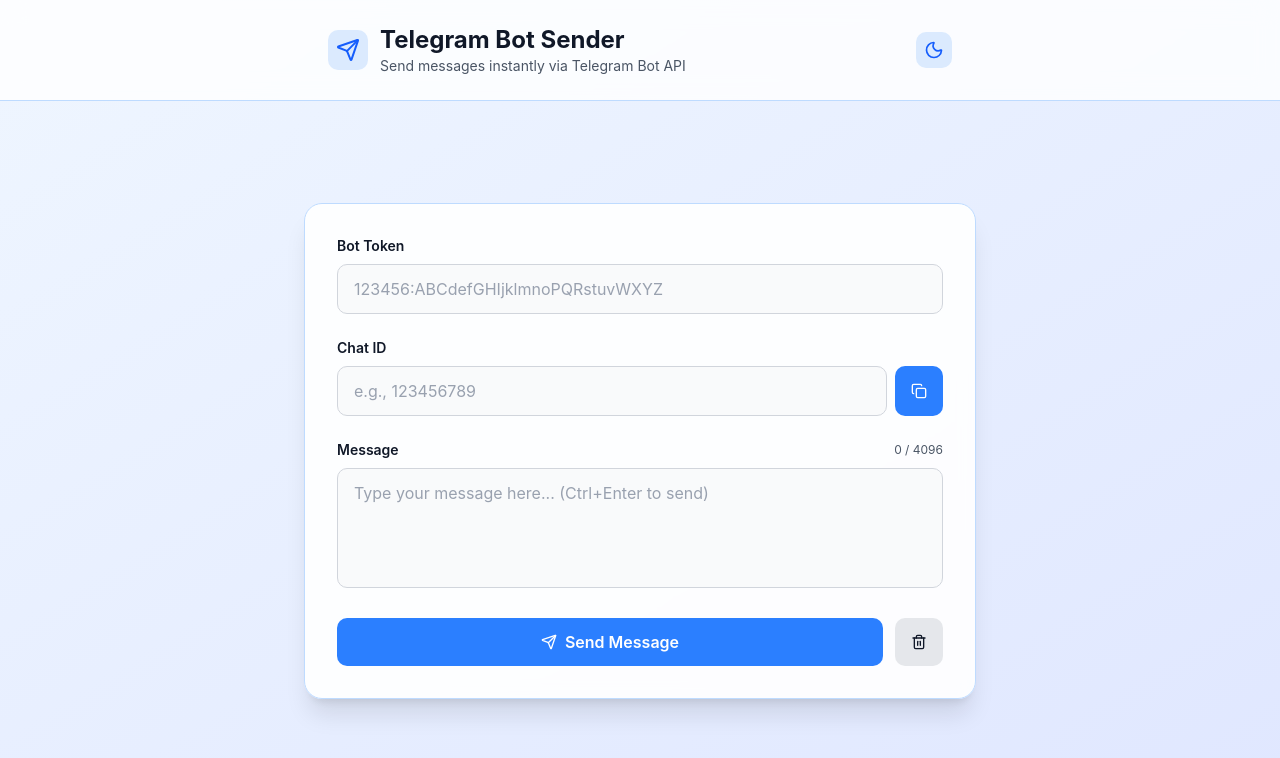
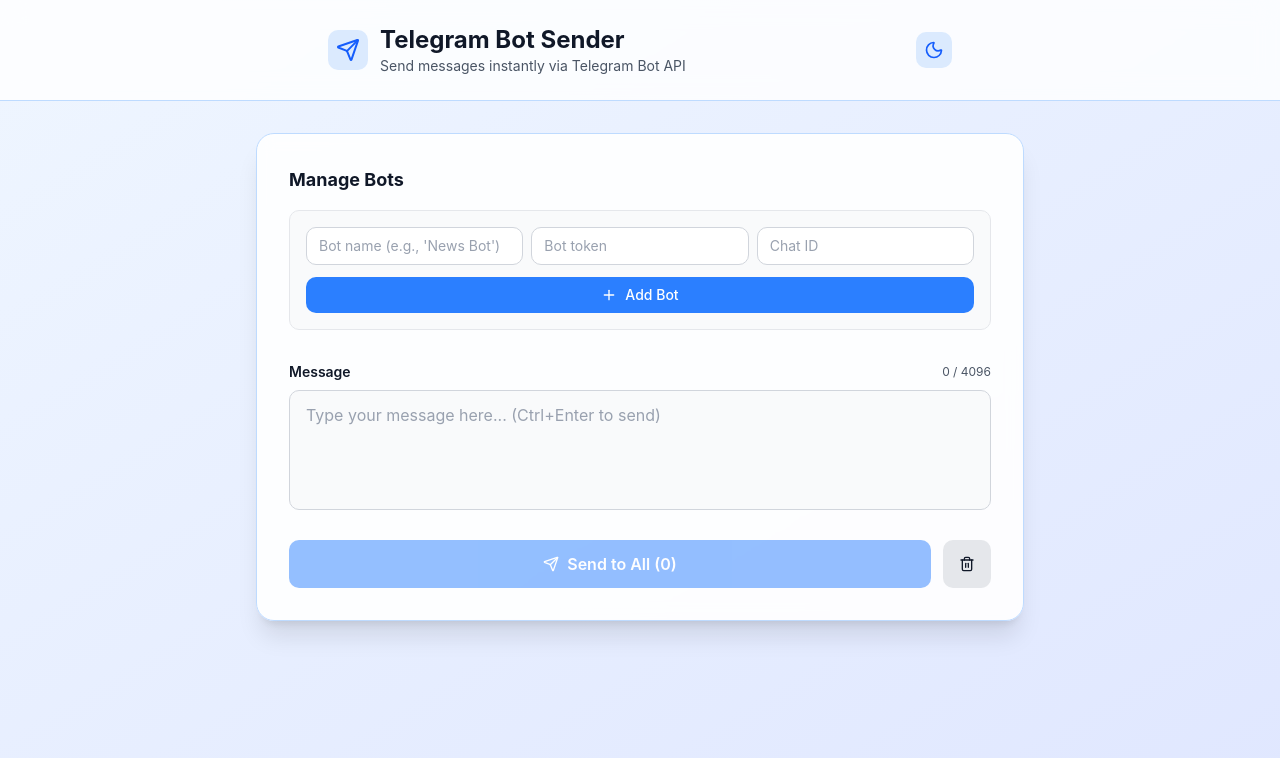
Before and after one commit to woltzbrad02-gif/BOTSENDER, a Next.js app: page / in a window 1280 px wide. Shown: the top 758 px of the page. Built offline with nearby package versions, Linux system fonts and the light colour scheme.

Commit message:
Add multi-bot support with add/remove interface

```diff
--- a/app/page.tsx
+++ b/app/page.tsx
@@ -1,11 +1,20 @@
 'use client';
 
 import { useState, useRef, useEffect } from 'react';
-import { Send, Copy, Trash2, Moon, Sun } from 'lucide-react';
+import { Send, Copy, Trash2, Moon, Sun, Plus } from 'lucide-react';
+
+interface BotConfig {
+  id: string;
+  token: string;
+  chatId: string;
+  name: string;
+}
 
 export default function Page() {
-  const [botToken, setBotToken] = useState('');
-  const [chatId, setChatId] = useState('');
+  const [bots, setBots] = useState<BotConfig[]>([]);
+  const [newBotToken, setNewBotToken] = useState('');
+  const [newChatId, setNewChatId] = useState('');
+  const [newBotName, setNewBotName] = useState('');
   const [message, setMessage] = useState('');
   const [isDark, setIsDark] = useState(false);
   const [isLoading, setIsLoading] = useState(false);
@@ -16,15 +25,14 @@ export default function Page() {
     const saved = localStorage.getItem('telegramBotSender');
     if (saved) {
       const data = JSON.parse(saved);
-      setBotToken(data.botToken || '');
-      setChatId(data.chatId || '');
+      setBots(data.bots || []);
       setIsDark(data.isDark || false);
     }
   }, []);
 
   useEffect(() => {
-    localStorage.setItem('telegramBotSender', JSON.stringify({ botToken, chatId, isDark }));
-  }, [botToken, chatId, isDark]);
+    localStorage.setItem('telegramBotSender', JSON.stringify({ bots, isDark }));
+  }, [bots, isDark]);
 
   useEffect(() => {
     if (isDark) {
@@ -41,19 +49,46 @@ export default function Page() {
     }
   };
 
-  const copyToClipboard = () => {
-    navigator.clipboard.writeText(chatId);
-    setStatus({ type: 'success', text: 'Chat ID copied!' });
+  const addBot = () => {
+    if (!newBotToken.trim()) {
+      setStatus({ type: 'error', text: 'Please enter a bot token' });
+      return;
+    }
+    if (!newChatId.trim()) {
+      setStatus({ type: 'error', text: 'Please enter a chat ID' });
+      return;
+    }
+
+    const newBot: BotConfig = {
+      id: Date.now().toString(),
+      token: newBotToken,
+      chatId: newChatId,
+      name: newBotName || `Bot ${bots.length + 1}`,
+    };
+
+    setBots([...bots, newBot]);
+    setNewBotToken('');
+    setNewChatId('');
+    setNewBotName('');
+    setStatus({ type: 'success', text: 'Bot added successfully!' });
     setTimeout(() => setStatus({ type: null, text: '' }), 2000);
   };
 
-  const sendMessage = async () => {
-    if (!botToken.trim()) {
-      setStatus({ type: 'error', text: 'Please enter your bot token' });
-      return;
-    }
-    if (!chatId.trim()) {
-      setStatus({ type: 'error', text: 'Please enter chat ID' });
+  const removeBot = (id: string) => {
+    setBots(bots.filter(bot => bot.id !== id));
+    setStatus({ type: 'success', text: 'Bot removed' });
+    setTimeout(() => setStatus({ type: null, text: '' }), 2000);
+  };
+
+  const copyToClipboard = (text: string) => {
+    navigator.clipboard.writeText(text);
+    setStatus({ type: 'success', text: 'Copied!' });
+    setTimeout(() => setStatus({ type: null, text: '' }), 2000);
+  };
+
+  const sendMessageToAllBots = async () => {
+    if (bots.length === 0) {
+      setStatus({ type: 'error', text: 'Please add at least one bot' });
       return;
     }
     if (!message.trim()) {
@@ -62,25 +97,37 @@ export default function Page() {
     }
 
     setIsLoading(true);
+    let successCount = 0;
+    let failureCount = 0;
+
+    for (const bot of bots) {
       try {
-      const response = await fetch(`https://api.telegram.org/bot${botToken}/sendMessage`, {
+        const response = await fetch(`https://api.telegram.org/bot${bot.token}/sendMessage`, {
           method: 'POST',
           headers: { 'Content-Type': 'application/json' },
-        body: JSON.stringify({ chat_id: chatId, text: message }),
+          body: JSON.stringify({ chat_id: bot.chatId, text: message }),
         });
 
         const data = await response.json();
         if (data.ok) {
-        setStatus({ type: 'success', text: 'Message sent successfully!' });
+          successCount++;
+        } else {
+          failureCount++;
+        }
+      } catch (error) {
+        failureCount++;
+      }
+    }
+
+    setIsLoading(false);
+    if (failureCount === 0) {
+      setStatus({ type: 'success', text: `Message sent to all ${successCount} bot(s)!` });
       setMessage('');
       autoExpandTextarea();
     } else {
-        setStatus({ type: 'error', text: `Error: ${data.description}` });
+      setStatus({ type: 'error', text: `Sent: ${successCount}, Failed: ${failureCount}` });
     }
-    } catch (error) {
-      setStatus({ type: 'error', text: 'Network error. Check your connection.' });
-    }
-    setIsLoading(false);
+    setTimeout(() => setStatus({ type: null, text: '' }), 3000);
   };
 
   return (
@@ -114,50 +161,99 @@ export default function Page() {
         </header>
 
         {/* Main Content */}
-        <main className="flex-1 flex items-center justify-center py-8 px-4">
-          <div className="w-full max-w-2xl">
+        <main className="flex-1 py-8 px-4">
+          <div className="w-full max-w-3xl mx-auto">
             <div className={`rounded-2xl shadow-xl backdrop-blur-sm p-8 border ${isDark ? 'bg-slate-800/50 border-slate-700' : 'bg-white/90 border-blue-200'}`}>
-              {/* Bot Token */}
-              <div className="mb-6">
-                <label className="block text-sm font-semibold mb-2">Bot Token</label>
+              {/* Bot Configuration Section */}
+              <div className="mb-8">
+                <h2 className="text-lg font-bold mb-4">Manage Bots</h2>
+                <div className={`p-4 rounded-lg border ${isDark ? 'bg-slate-700/50 border-slate-600' : 'bg-gray-50 border-gray-200'}`}>
+                  <div className="grid gap-3 md:grid-cols-3 md:gap-2 mb-3">
+                    <input
+                      type="text"
+                      value={newBotName}
+                      onChange={(e) => setNewBotName(e.target.value)}
+                      placeholder="Bot name (e.g., 'News Bot')"
+                      className={`px-3 py-2 rounded-lg border text-sm transition-all focus:outline-none focus:ring-2 ${
+                        isDark
+                          ? 'bg-slate-600 border-slate-500 focus:ring-blue-500 text-white placeholder-gray-400'
+                          : 'bg-white border-gray-300 focus:ring-blue-400 text-gray-900 placeholder-gray-400'
+                      }`}
+                    />
                     <input
                       type="password"
-                  value={botToken}
-                  onChange={(e) => setBotToken(e.target.value)}
-                  placeholder="123456:ABCdefGHIjklmnoPQRstuvWXYZ"
-                  className={`w-full px-4 py-3 rounded-lg border transition-all focus:outline-none focus:ring-2 ${
+                      value={newBotToken}
+                      onChange={(e) => setNewBotToken(e.target.value)}
+                      placeholder="Bot token"
+                      className={`px-3 py-2 rounded-lg border text-sm transition-all focus:outline-none focus:ring-2 ${
                         isDark
-                      ? 'bg-slate-700 border-slate-600 focus:ring-blue-500 text-white placeholder-gray-500'
-                      : 'bg-gray-50 border-gray-300 focus:ring-blue-400 text-gray-900 placeholder-gray-400'
+                          ? 'bg-slate-600 border-slate-500 focus:ring-blue-500 text-white placeholder-gray-400'
+                          : 'bg-white border-gray-300 focus:ring-blue-400 text-gray-900 placeholder-gray-400'
+                      }`}
+                    />
+                    <input
+                      type="text"
+                      value={newChatId}
+                      onChange={(e) => setNewChatId(e.target.value)}
+                      placeholder="Chat ID"
+                      className={`px-3 py-2 rounded-lg border text-sm transition-all focus:outline-none focus:ring-2 ${
+                        isDark
+                          ? 'bg-slate-600 border-slate-500 focus:ring-blue-500 text-white placeholder-gray-400'
+                          : 'bg-white border-gray-300 focus:ring-blue-400 text-gray-900 placeholder-gray-400'
                       }`}
                     />
                   </div>
-
-              {/* Chat ID */}
-              <div className="mb-6">
-                <label className="block text-sm font-semibold mb-2">Chat ID</label>
-                <div className="flex gap-2">
-                  <input
-                    type="text"
-                    value={chatId}
-                    onChange={(e) => setChatId(e.target.value)}
-                    placeholder="e.g., 123456789"
-                    className={`flex-1 px-4 py-3 rounded-lg border transition-all focus:outline-none focus:ring-2 ${
-                      isDark
-                        ? 'bg-slate-700 border-slate-600 focus:ring-blue-500 text-white placeholder-gray-500'
-                        : 'bg-gray-50 border-gray-300 focus:ring-blue-400 text-gray-900 placeholder-gray-400'
-                    }`}
-                  />
                   <button
-                    onClick={copyToClipboard}
-                    className={`px-4 py-3 rounded-lg font-medium transition-all flex items-center gap-2 ${
+                    onClick={addBot}
+                    className={`w-full px-4 py-2 rounded-lg font-medium transition-all flex items-center justify-center gap-2 text-sm ${
                       isDark ? 'bg-blue-600 hover:bg-blue-700 text-white' : 'bg-blue-500 hover:bg-blue-600 text-white'
                     }`}
                   >
-                    <Copy className="w-4 h-4" />
+                    <Plus className="w-4 h-4" />
+                    Add Bot
                   </button>
                 </div>
               </div>
+
+              {/* Saved Bots List */}
+              {bots.length > 0 && (
+                <div className="mb-8">
+                  <h3 className="text-sm font-semibold mb-3">Connected Bots ({bots.length})</h3>
+                  <div className="space-y-2">
+                    {bots.map((bot) => (
+                      <div
+                        key={bot.id}
+                        className={`flex items-center justify-between p-3 rounded-lg border ${
+                          isDark ? 'bg-slate-700/50 border-slate-600' : 'bg-gray-50 border-gray-200'
+                        }`}
+                      >
+                        <div className="flex-1 min-w-0">
+                          <p className="font-medium text-sm truncate">{bot.name}</p>
+                          <p className={`text-xs truncate ${isDark ? 'text-gray-400' : 'text-gray-600'}`}>
+                            ID: {bot.chatId}
+                          </p>
+                        </div>
+                        <div className="flex gap-2 ml-2">
+                          <button
+                            onClick={() => copyToClipboard(bot.chatId)}
+                            className={`p-2 rounded transition-all ${isDark ? 'hover:bg-slate-600' : 'hover:bg-gray-200'}`}
+                            title="Copy Chat ID"
+                          >
+                            <Copy className="w-4 h-4" />
+                          </button>
+                          <button
+                            onClick={() => removeBot(bot.id)}
+                            className={`p-2 rounded transition-all ${isDark ? 'text-red-400 hover:bg-red-900/30' : 'text-red-600 hover:bg-red-100'}`}
+                            title="Remove bot"
+                          >
+                            <Trash2 className="w-4 h-4" />
+                          </button>
+                        </div>
+                      </div>
+                    ))}
+                  </div>
+                </div>
+              )}
 
               {/* Message */}
               <div className="mb-6">
@@ -202,14 +298,15 @@ export default function Page() {
               {/* Buttons */}
               <div className="flex gap-3">
                 <button
-                  onClick={sendMessage}
-                  disabled={isLoading}
+                  onClick={sendMessageToAllBots}
+                  disabled={isLoading || bots.length === 0}
                   className={`flex-1 px-6 py-3 rounded-lg font-semibold transition-all flex items-center justify-center gap-2 ${
                     isDark ? 'bg-blue-600 hover:bg-blue-700 text-white' : 'bg-blue-500 hover:bg-blue-600 text-white'
                   } disabled:opacity-50 disabled:cursor-not-allowed`}
+                  title={bots.length === 0 ? 'Add at least one bot first' : `Send to ${bots.length} bot(s)`}
                 >
                   {isLoading ? <div className="w-4 h-4 border-2 border-current border-t-transparent rounded-full animate-spin" /> : <Send className="w-4 h-4" />}
-                  {isLoading ? 'Sending...' : 'Send Message'}
+                  {isLoading ? 'Sending...' : `Send to All (${bots.length})`}
                 </button>
                 <button
                   onClick={() => {
@@ -219,6 +316,7 @@ export default function Page() {
                   className={`px-4 py-3 rounded-lg font-medium transition-all ${
                     isDark ? 'bg-slate-700 hover:bg-slate-600 text-white' : 'bg-gray-200 hover:bg-gray-300 text-gray-900'
                   }`}
+                  title="Clear message"
                 >
                   <Trash2 className="w-4 h-4" />
                 </button>
```
Lines whose indentation alone changed are shown as unchanged.
